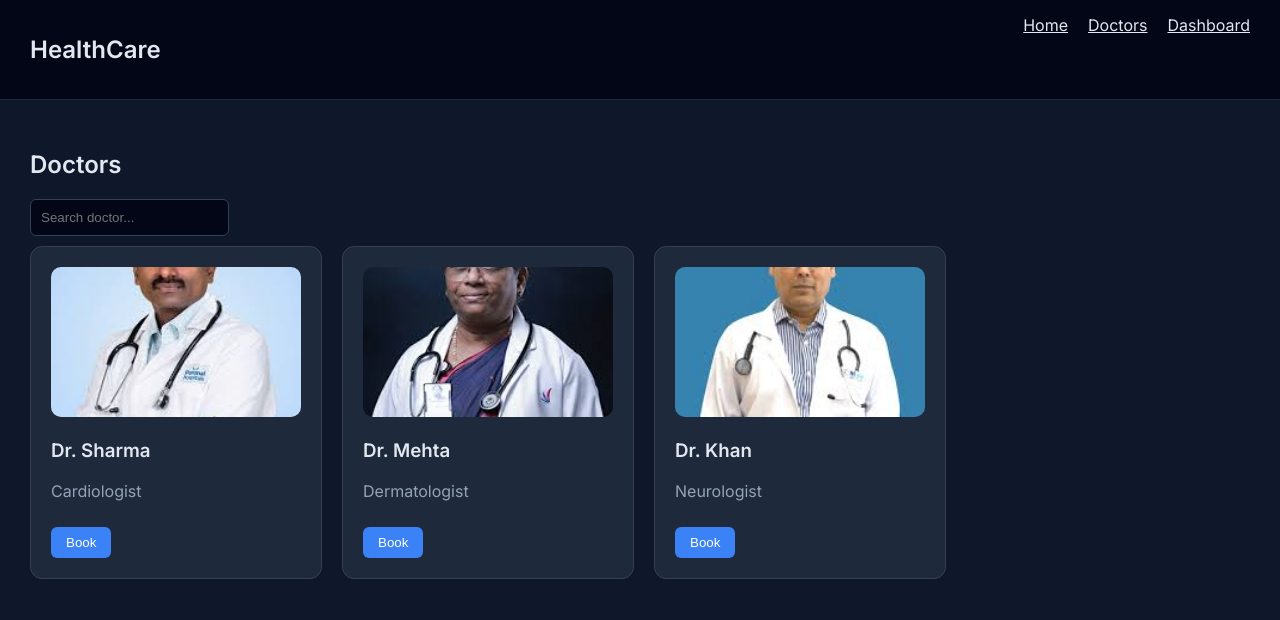
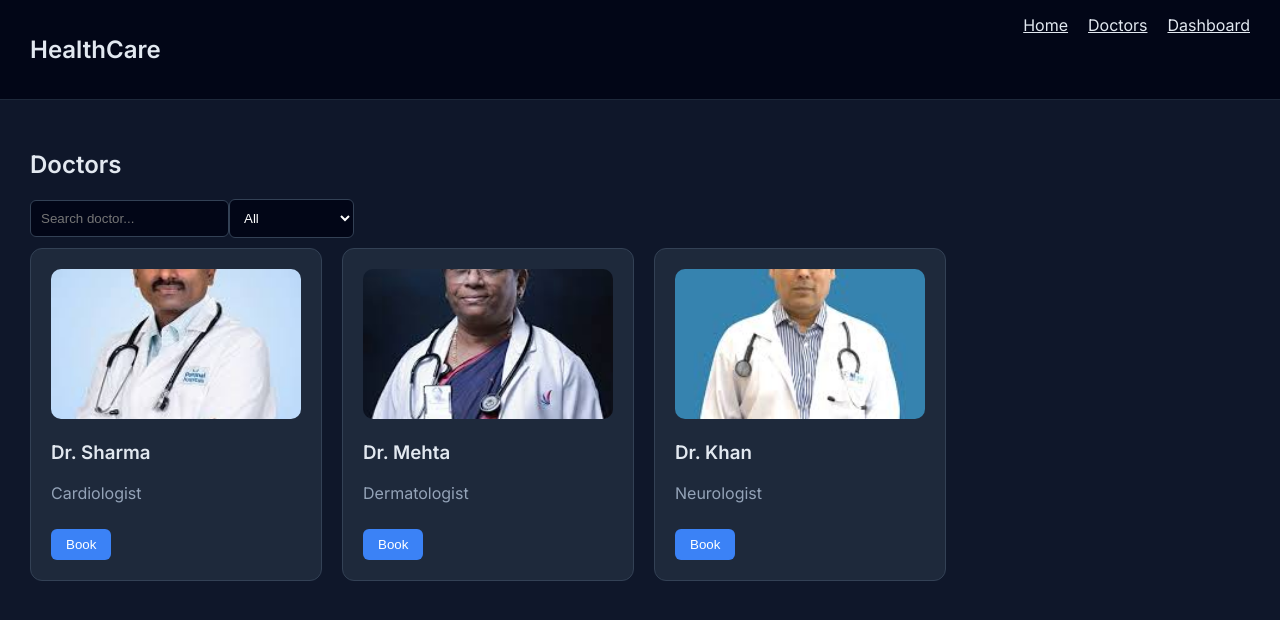
Before and after one commit to srishti-bh31/capstone-WD-2, a React (Vite) app: page /doctors in a window 1280 px wide. Shown: the top 620 px of the page. Built offline with nearby package versions, Linux system fonts and the light colour scheme.

Commit message:
Implement search and filter for doctors
Added filtering functionality for doctor specialization.

```diff
--- a/src/pages/Doctors.jsx
+++ b/src/pages/Doctors.jsx
@@ -7,26 +7,40 @@ import dr3 from "../assets/images/dr3.jpg";
 
 function Doctors() {
   const [search, setSearch] = useState("");
+  const [filter, setFilter] = useState("All");
 
   const doctors = [
-    { id: 1, name: "Dr. Sharma", specialization: "Cardiologist", img: dr1 },
-    { id: 2, name: "Dr. Mehta", specialization: "Dermatologist", img: dr2 },
-    { id: 3, name: "Dr. Khan", specialization: "Neurologist", img: dr3 },
+    { id: 1, name: "Dr. Sharma", specialization: "Cardiologist", rating: 4.5, img: dr1 },
+    { id: 2, name: "Dr. Mehta", specialization: "Dermatologist", rating: 4.2, img: dr2 },
+    { id: 3, name: "Dr. Khan", specialization: "Neurologist", rating: 4.7, img: dr3 },
   ];
 
   const filtered = doctors.filter((doc) =>
-    doc.name.toLowerCase().includes(search.toLowerCase())
+    doc.name.toLowerCase().includes(search.toLowerCase()) &&
+    (filter === "All" || doc.specialization === filter)
   );
 
   return (
     <div className="container">
       <h2>Doctors</h2>
 
+      {/* 🔍 Search */}
       <input
         className="input"
         placeholder="Search doctor..."
         onChange={(e) => setSearch(e.target.value)}
       />
+
+      {/* 🎯 Filter */}
+      <select
+        className="input"
+        onChange={(e) => setFilter(e.target.value)}
+      >
+        <option>All</option>
+        <option>Cardiologist</option>
+        <option>Dermatologist</option>
+        <option>Neurologist</option>
+      </select>
 
       <div className="grid">
         {filtered.map((doc) => (
```
